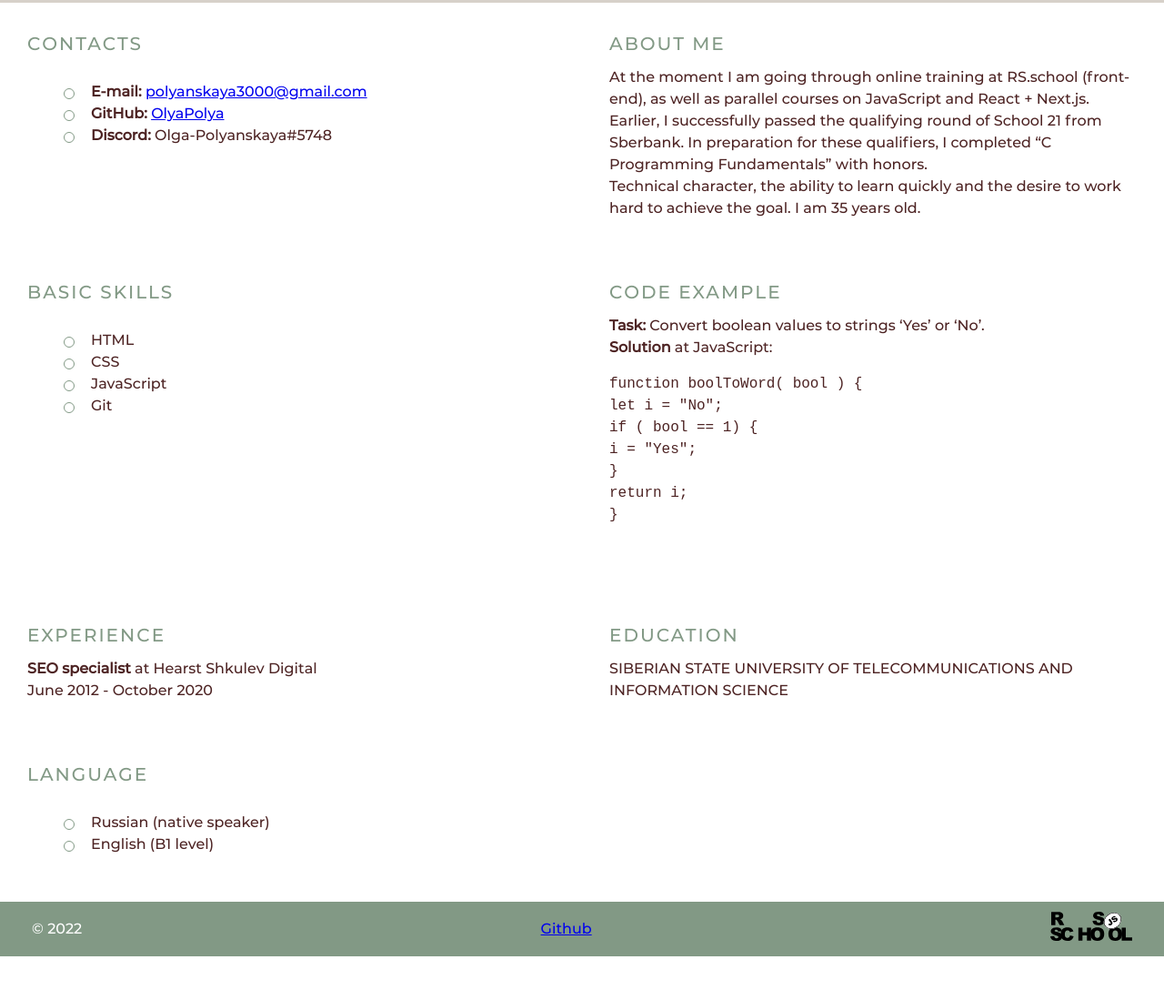
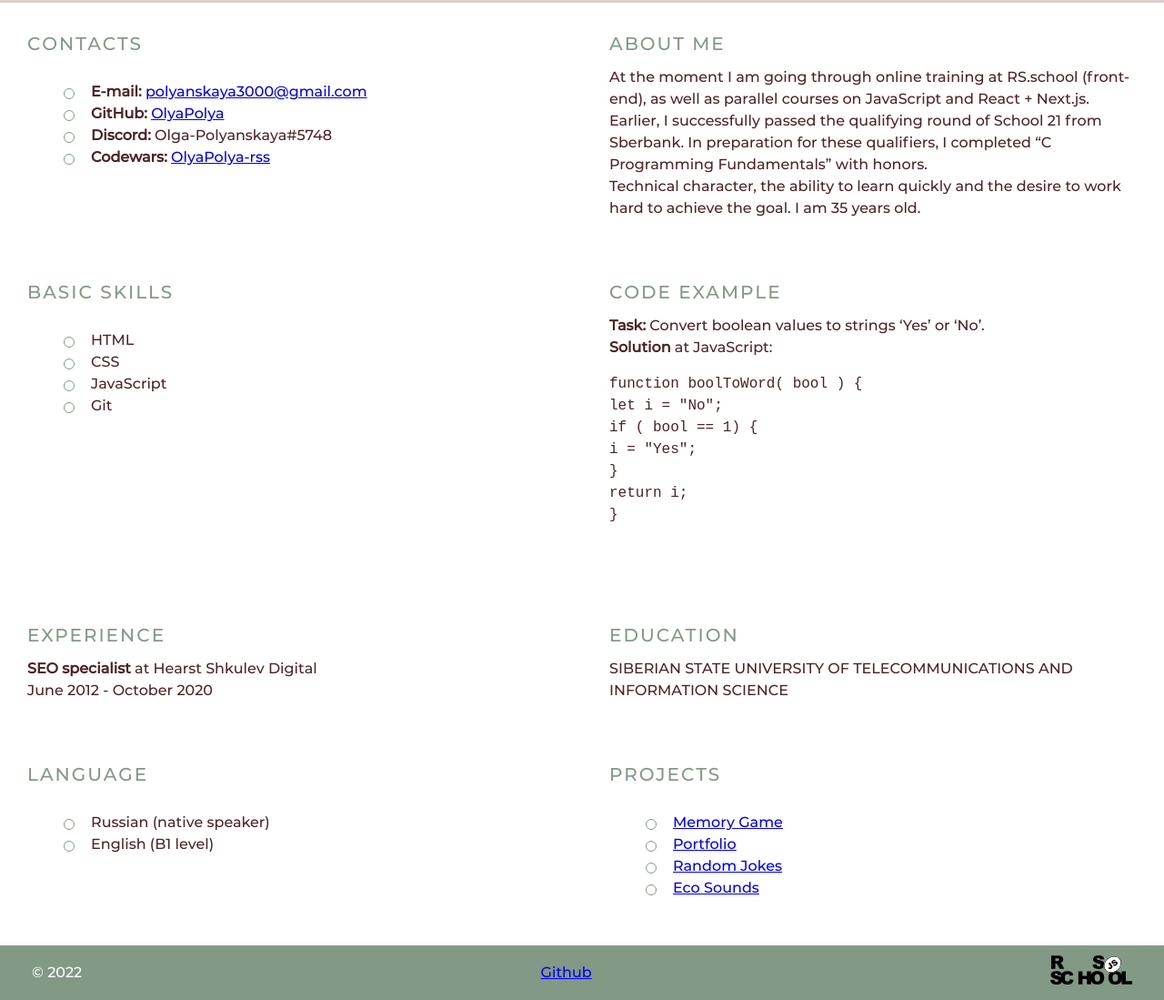
Before and after one commit to OlyaPolya/rsschool-cv, a plain HTML site: page index.html in a window 1280 px wide. Shown: the part 367-1466 px from the top of the page at 91% size. Before the commit the page ends 1418 px from the top, so only its background shows below. Drawn offline with Linux system fonts and the light colour scheme.

Commit message:
feat: add project

```diff
--- a/index.html
+++ b/index.html
@@ -70,6 +70,14 @@
             <li class="section-item">
               <span>Discord:</span> Olga-Polyanskaya#5748
             </li>
+            <li class="section-item">
+              <span>Codewars:</span>
+              <a
+                href="https://www.codewars.com/users/OlyaPolya-rss"
+                title="codewars"
+                >OlyaPolya-rss</a
+              >
+            </li>
           </ul>
         </section>
         <section class="section" id="about">
@@ -131,6 +139,39 @@ return i;
             <li class="section-item">English (B1 level)</li>
           </ul>
         </section>
+        <section class="section" id="language">
+          <h2 class="section-title">Projects</h2>
+          <ul class="section-list">
+            <li class="section-item">
+              <a
+                href="https://rolling-scopes-school.github.io/olyapolya-JSFEPRESCHOOL/memory-game/"
+                title="codewars"
+                >Memory Game</a
+              >
+            </li>
+            <li class="section-item">
+              <a
+                href="https://rolling-scopes-school.github.io/olyapolya-JSFEPRESCHOOL/portfolio/"
+                title="codewars"
+                >Portfolio</a
+              >
+            </li>
+            <li class="section-item">
+              <a
+                href="https://rolling-scopes-school.github.io/olyapolya-JSFEPRESCHOOL/random-jokes/"
+                title="codewars"
+                >Random Jokes</a
+              >
+            </li>
+            <li class="section-item">
+              <a
+                href="https://rolling-scopes-school.github.io/olyapolya-JSFEPRESCHOOL/js30-eco-sounds/"
+                title="codewars"
+                >Eco Sounds</a
+              >
+            </li>
+          </ul>
+        </section>
       </div>
     </main>
     <footer class="main-footer">
```
